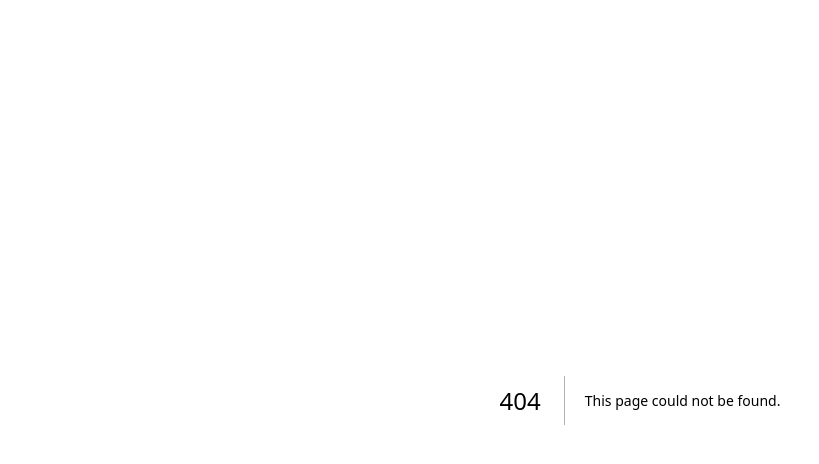
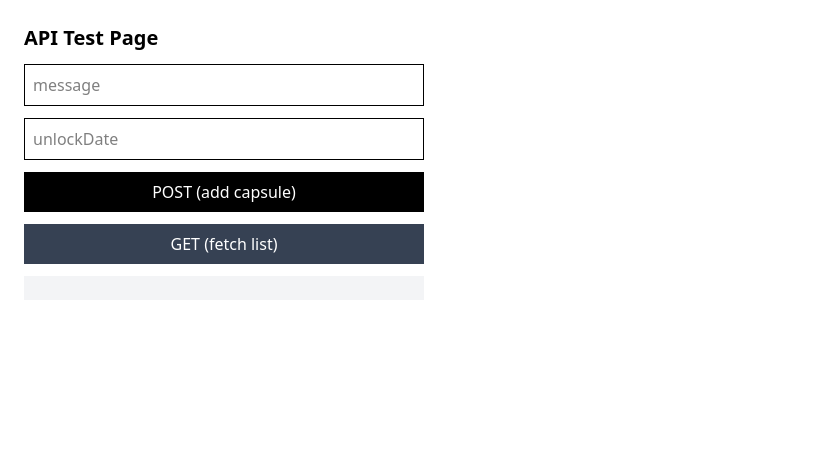
Before and after one commit to Ch-Abdullah-Tahir/Time-Capsule-Notes, a Next.js app: page /api-test in a window 1280 px wide. Before the commit this address had no page. Shown: the top 464 px of the page, without its empty margins (0-819 px from the left). Built offline with nearby package versions, Linux system fonts and the light colour scheme.

Commit message:
Add API route and test page

```diff
--- /dev/null
+++ b/app/api-test/page.tsx
@@ -0,0 +1,36 @@
+"use client";
+
+import { useState } from "react";
+
+export default function ApiTest() {
+  const [message, setMessage] = useState("");
+  const [unlockDate, setUnlockDate] = useState("");
+  const [log, setLog] = useState("");
+
+  async function handleFetch() {
+    const res = await fetch("/api/capsules");
+    const data = await res.json();
+    setLog(JSON.stringify(data, null, 2));
+  }
+
+  async function handlePost() {
+    const res = await fetch("/api/capsules", {
+      method: "POST",
+      headers: { "Content-Type": "application/json" },
+      body: JSON.stringify({ text: message, unlockDate }),
+    });
+    const data = await res.json();
+    setLog(JSON.stringify(data, null, 2));
+  }
+
+  return (
+    <div className="p-6 flex flex-col gap-3 max-w-md">
+      <h1 className="text-xl font-bold">API Test Page</h1>
+      <input value={message} onChange={(e) => setMessage(e.target.value)} placeholder="message" className="border p-2" />
+      <input value={unlockDate} onChange={(e) => setUnlockDate(e.target.value)} placeholder="unlockDate" className="border p-2" />
+      <button onClick={handlePost} className="bg-black text-white p-2">POST (add capsule)</button>
+      <button onClick={handleFetch} className="bg-gray-700 text-white p-2">GET (fetch list)</button>
+      <pre className="bg-gray-100 text-black p-3 text-xs whitespace-pre-wrap">{log}</pre>
+    </div>
+  );
+}
--- /dev/null
+++ b/app/api/capsules/route.ts
@@ -0,0 +1,19 @@
+import { NextResponse } from "next/server";
+import { Capsule } from "@/types/capsule";
+
+let capsules: Capsule[] = [];
+
+export async function GET() {
+  return NextResponse.json(capsules);
+}
+
+export async function POST(request: Request) {
+  const body = await request.json();
+  const newCapsule: Capsule = {
+    id: Date.now(),
+    message: body.message,
+    unlockDate: body.unlockDate,
+  };
+  capsules.push(newCapsule);
+  return NextResponse.json(newCapsule, { status: 201 });
+}
```
